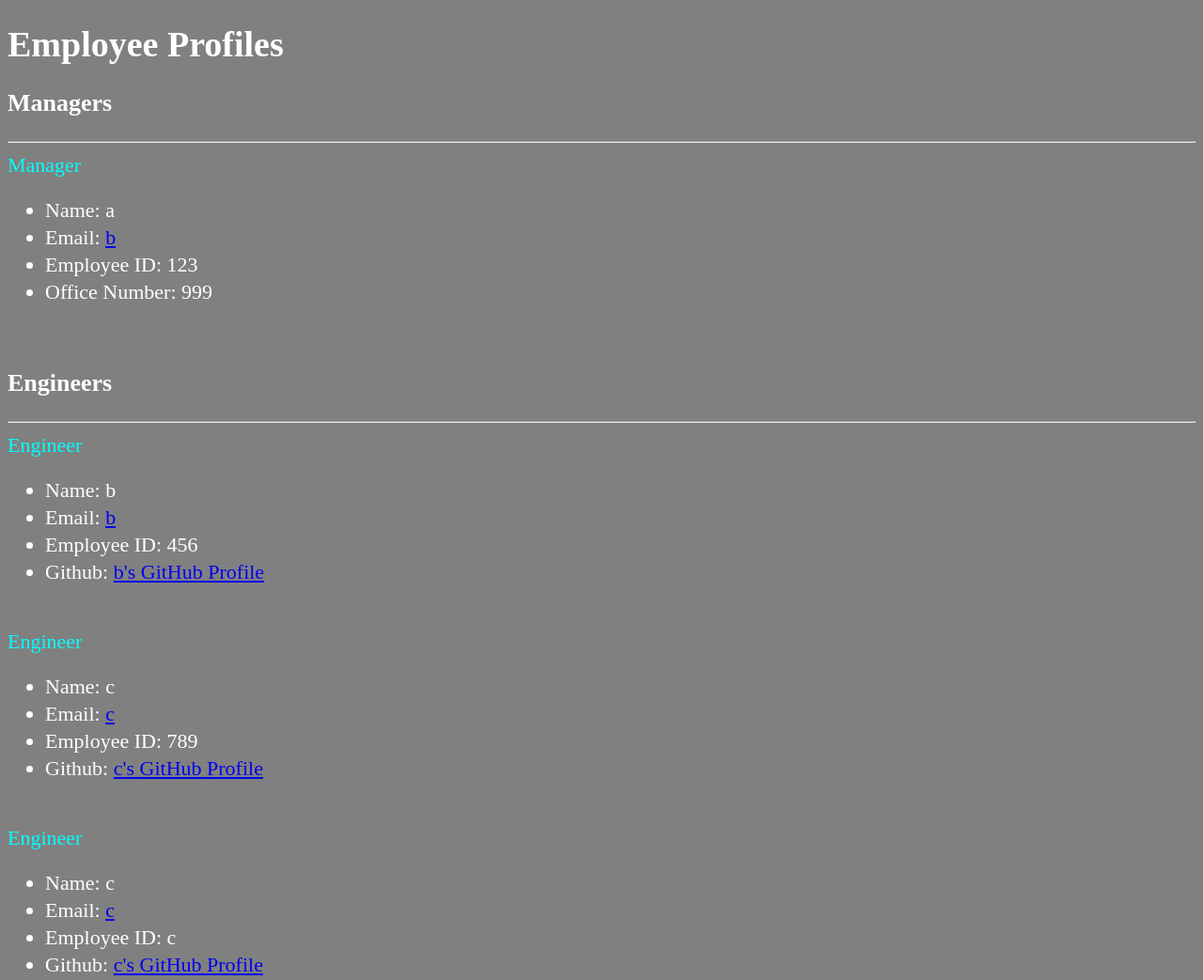
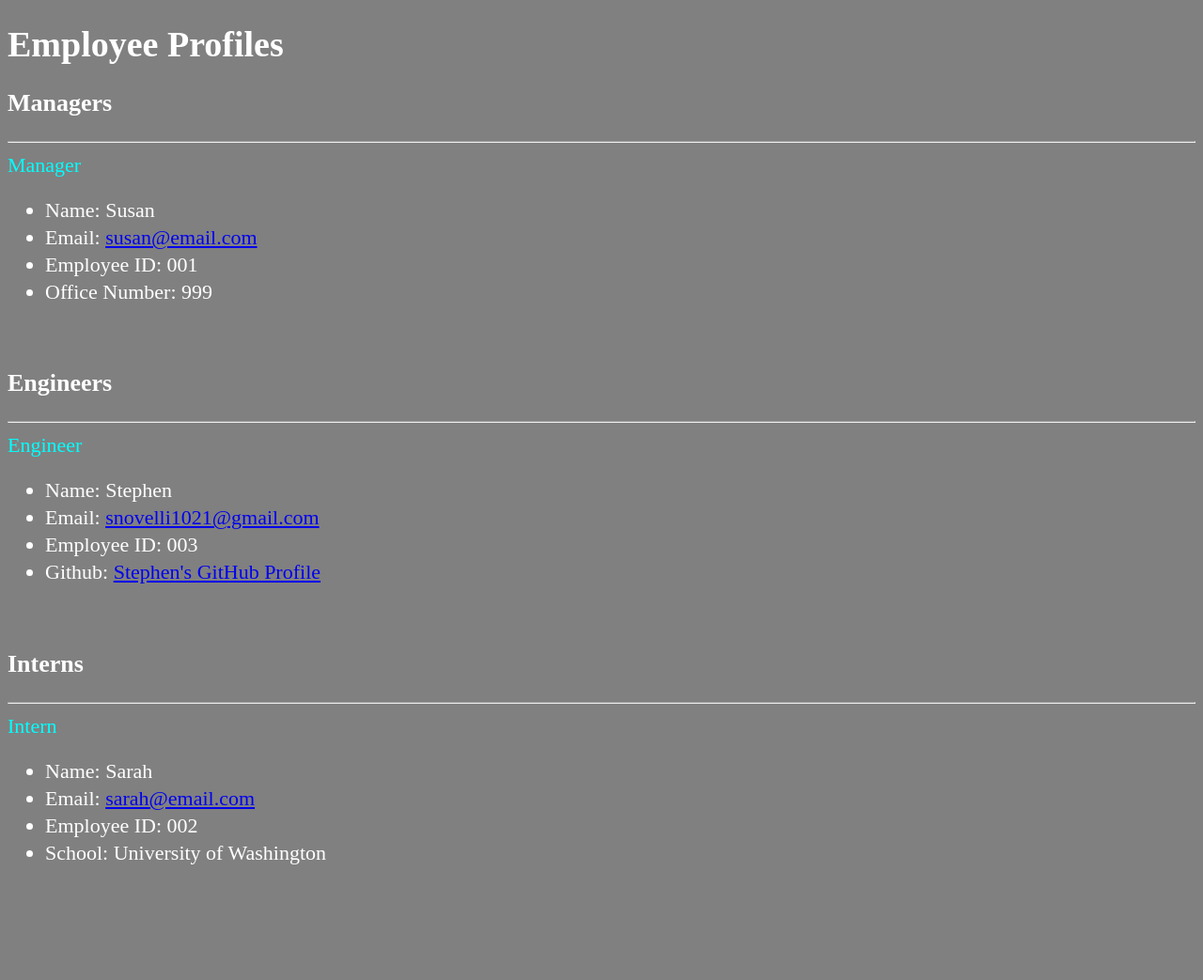
Before and after one commit to snovelli1021/Team-Profile-Generator, a website: page index.html in a window 1280 px wide. Shown: the top 1043 px of the page at 94% size. After the commit the page ends 977 px from the top, so only its background shows below. Drawn offline with Linux system fonts and the light colour scheme.

```diff
--- a/index.html
+++ b/index.html
@@ -16,19 +16,17 @@
                 <div class="col">
                 <h2>Managers</h2>
                 <hr>
-                <div class="card" style="width: 18rem;"><div class="card-header">Manager</div><ul class="list-group list-group-flush"><li class="list-group-item">Name: a</li><li class="list-group-item">Email: <a href="mailto:b">b</a></ali><li class="list-group-item">Employee ID: 123</li><li class="list-group-item">Office Number: 999</li></ul></div><br />
+                <div class="card" style="width: 18rem;"><div class="card-header">Manager</div><ul class="list-group list-group-flush"><li class="list-group-item">Name: Susan</li><li class="list-group-item">Email: <a href="mailto:susan@email.com">susan@email.com</a></ali><li class="list-group-item">Employee ID: 001</li><li class="list-group-item">Office Number: 999</li></ul></div><br />
                 </div>
                 <div class="col">
                 <h2>Engineers</h2>
                 <hr>
-                <div class="card" style="width: 18rem;"><div class="card-header">Engineer</div><ul class="list-group list-group-flush"><li class="list-group-item">Name: b</li><li class="list-group-item">Email: <a href="mailto:b">b</a></ali><li class="list-group-item">Employee ID: 456</li><li class="list-group-item">Github: <a href="https://github.com/1021" target="_blank" rel="noopener noreferrer">b's GitHub Profile</a></li></ul></div><br />
-<div class="card" style="width: 18rem;"><div class="card-header">Engineer</div><ul class="list-group list-group-flush"><li class="list-group-item">Name: c</li><li class="list-group-item">Email: <a href="mailto:c">c</a></ali><li class="list-group-item">Employee ID: 789</li><li class="list-group-item">Github: <a href="https://github.com/c" target="_blank" rel="noopener noreferrer">c's GitHub Profile</a></li></ul></div><br />
-<div class="card" style="width: 18rem;"><div class="card-header">Engineer</div><ul class="list-group list-group-flush"><li class="list-group-item">Name: c</li><li class="list-group-item">Email: <a href="mailto:c">c</a></ali><li class="list-group-item">Employee ID: c</li><li class="list-group-item">Github: <a href="https://github.com/c" target="_blank" rel="noopener noreferrer">c's GitHub Profile</a></li></ul></div><br />
+                <div class="card" style="width: 18rem;"><div class="card-header">Engineer</div><ul class="list-group list-group-flush"><li class="list-group-item">Name: Stephen</li><li class="list-group-item">Email: <a href="mailto:snovelli1021@gmail.com">snovelli1021@gmail.com</a></ali><li class="list-group-item">Employee ID: 003</li><li class="list-group-item">Github: <a href="https://github.com/snovelli1021" target="_blank" rel="noopener noreferrer">Stephen's GitHub Profile</a></li></ul></div><br />
                 </div>
                 <div class="col">
                 <h2>Interns</h2>
                 <hr>
-                <div class="card" style="width: 18rem;"><div class="card-header">Intern</div><ul class="list-group list-group-flush"><li class="list-group-item">Name: c</li><li class="list-group-item">Email: <a href="mailto:c">c</a></ali><li class="list-group-item">Employee ID: c</li><li class="list-group-item">School: </li></ul></div><br />
+                <div class="card" style="width: 18rem;"><div class="card-header">Intern</div><ul class="list-group list-group-flush"><li class="list-group-item">Name: Sarah</li><li class="list-group-item">Email: <a href="mailto:sarah@email.com">sarah@email.com</a></ali><li class="list-group-item">Employee ID: 002</li><li class="list-group-item">School: University of Washington</li></ul></div><br />
                 </div>
             </div>
         </div>
```
Also changed, not shown: README.md, assets/screenshot.jpg (added).
